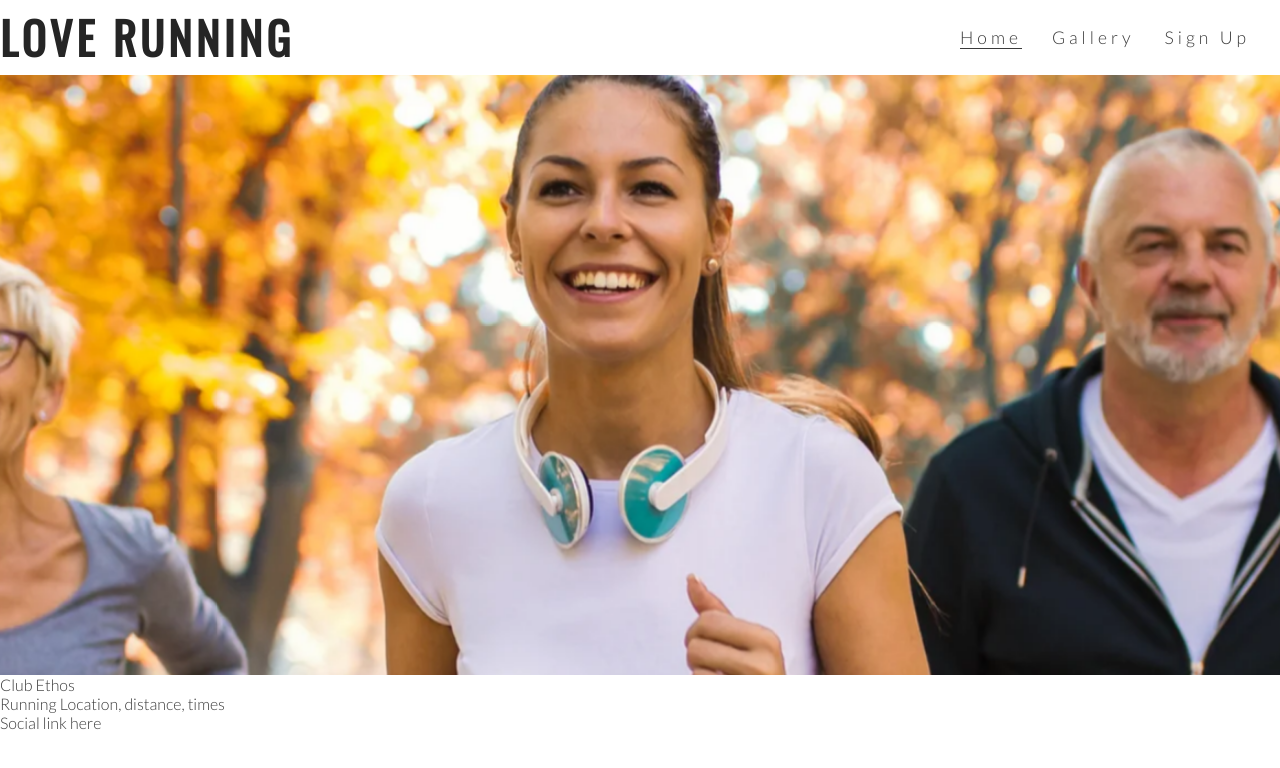
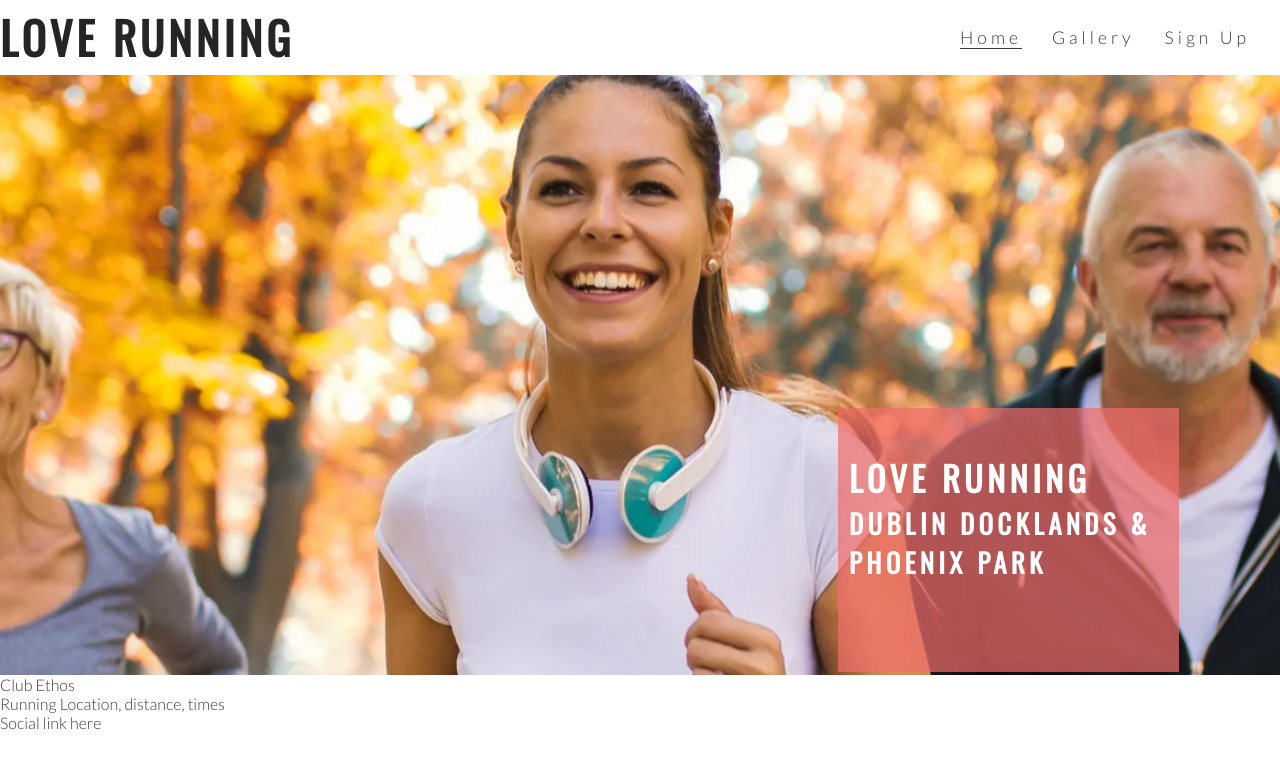
Before and after one commit to desousamario85/love-running, a plain HTML site: page index.html in a window 1280 px wide. Drawn offline with nearby package versions, Linux system fonts and the light colour scheme.

Commit message:
Cover-Text added to Hero image and styled

```diff
--- a/assets/css/style.css
+++ b/assets/css/style.css
@@ -62,6 +62,13 @@ h1, h2 {
     height: 600px;
     width: 100%;
     overflow: hidden;
+
+    position: relative;
+}
+
+#cover-text, #cover-text h2{
+    color: #fff;
+
 }
 
 #hero-image {
@@ -90,3 +97,21 @@ h1, h2 {
         transform: scale(1.1);
     }
 }
+
+#cover-text{
+    font-size: 130%;
+    font-family: Oswald, sans-serif;
+    text-transform: uppercase;
+    letter-spacing: 4px;
+
+    width: 300px;
+    height: 200px;
+
+    padding-top: 40px;
+    padding-left: 10px;
+
+    background-color: rgb(241, 109, 107, 0.7);
+    bottom: 30px;
+    right: 150px;
+    position: absolute;
+}
--- a/index.html
+++ b/index.html
@@ -28,6 +28,10 @@
 
     <section id="hero-outer">
         <div id="hero-image">
+            <div id="cover-text">
+                <h2>Love Running</h2>
+                <h3>Dublin Docklands & Phoenix Park</h3>
+            </div>
     </section>
 
     <section>
```
